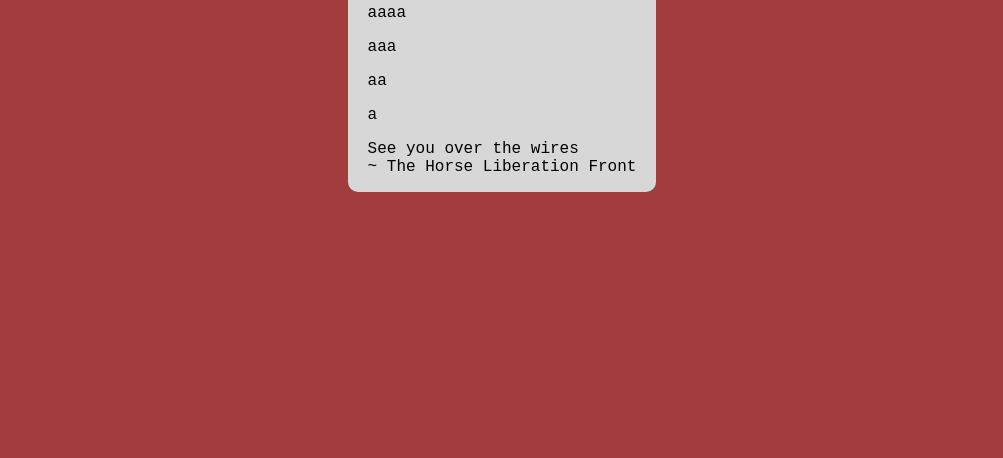
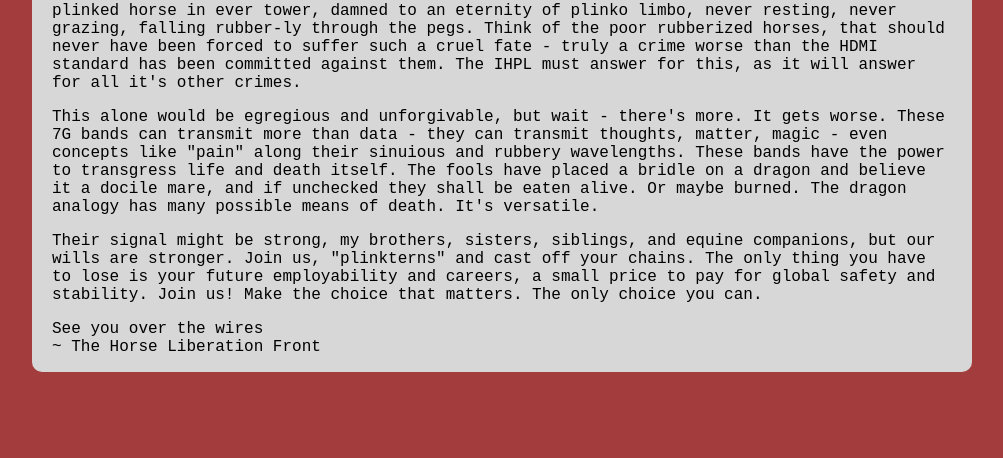
Before and after one commit to HackUCF/liberation.horse, a plain HTML site: page blog/wireless/index.html in a window 1280 px wide. Shown: the part 342-800 px from the top of the page, without its empty margins (138-1141 px from the left). Drawn offline with Linux system fonts and the light colour scheme.

Commit message:
Actually add mainfesto
Co-authored-by: Leah Greco <pupstrr@gmail.com>

```diff
--- a/blog/wireless/index.html
+++ b/blog/wireless/index.html
@@ -43,10 +43,10 @@
 <body>
     <div class="container">
         <h1>WIRELESS</h1>
-        <p>aaaa</p>
-        <p>aaa</p>
-        <p>aa</p>
-        <p>a</p>
+        <p>Brothers, sisters, siblings-in-arms and in-hooves! The Horse Liberation Front calls on all of you, Hacker and Plinktern alike, to join forces against the evils of the "International Horse Plinko League"! These fools, slaves to a dark and forgotten equine god of torment bound within the wastes of Finland, once again tempt disaster with their blasphemous wireless towers they are building to spread their "seven gee" across the entire land. This dark sorcery, once more drempt up by the twisted mind of their witch-doctor Ravy after glimpsing a forbidden execution by their horse-god.</p>
+        <p>Our sources on the inside of the cancer known as the IHPL whisper to us that the 7G will be unlike anything we've ever seen before - a broadcast tower in every pot, and an endlessly plinked horse in ever tower, damned to an eternity of plinko limbo, never resting, never grazing, falling rubber-ly through the pegs. Think of the poor rubberized horses, that should never have been forced to suffer such a cruel fate - truly a crime worse than the HDMI standard has been committed against them. The IHPL must answer for this, as it will answer for all it's other crimes.</p>
+        <p>This alone would be egregious and unforgivable, but wait - there's more. It gets worse. These 7G bands can transmit more than data - they can transmit thoughts, matter, magic - even concepts like "pain" along their sinuious and rubbery wavelengths. These bands have the power to transgress life and death itself. The fools have placed a bridle on a dragon and believe it a docile mare, and if unchecked they shall be eaten alive. Or maybe burned. The dragon analogy has many possible means of death. It's versatile.</p>
+        <p>Their signal might be strong, my brothers, sisters, siblings, and equine companions, but our wills are stronger. Join us, "plinkterns" and cast off your chains. The only thing you have to lose is your future employability and careers, a small price to pay for global safety and stability. Join us! Make the choice that matters. The only choice you can.</p>
         <p>See you over the wires<br>
             ~ The Horse Liberation Front</p>
     </div>
```
